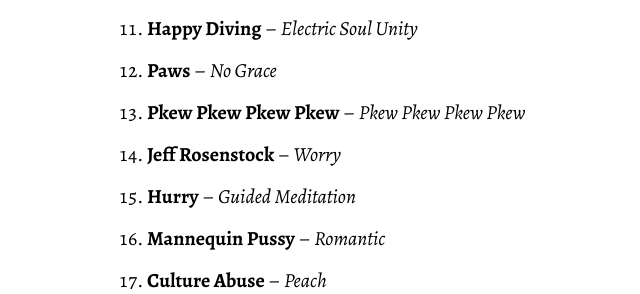
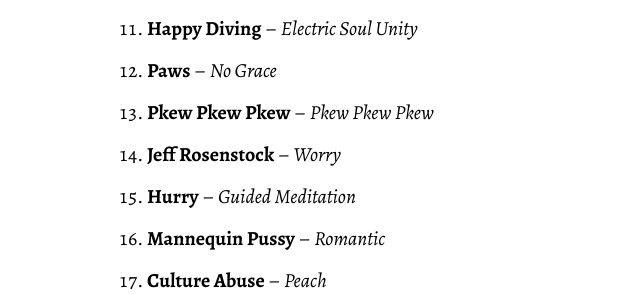
Before and after one commit to adarowski/adarowski.github.io, a Jekyll site: the page built from _posts/2016-12-12-25-favorite-albums-of-2016.markdown, in a window 1280 px wide and 900 px high, scrolled down 2372 px. Shown: the part 161-455 px from the top of the window, without its empty margins (143-783 px from the left). Built offline with Jekyll 4.4.1, drawn with Linux system fonts in a browser that asks for light colours.

Commit message:
too many pkews

```diff
--- a/_posts/2016-12-12-25-favorite-albums-of-2016.markdown
+++ b/_posts/2016-12-12-25-favorite-albums-of-2016.markdown
@@ -42,7 +42,7 @@
 1. **Left & Right** – *The Yips*
 1. **Happy Diving** – *Electric Soul Unity*
 1. **Paws** – *No Grace*
-1. **Pkew Pkew Pkew Pkew** – *Pkew Pkew Pkew Pkew*
+1. **Pkew Pkew Pkew** – *Pkew Pkew Pkew*
 1. **Jeff Rosenstock** – *Worry*
 1. **Hurry** – *Guided Meditation*
 1. **Mannequin Pussy** – *Romantic*
```
